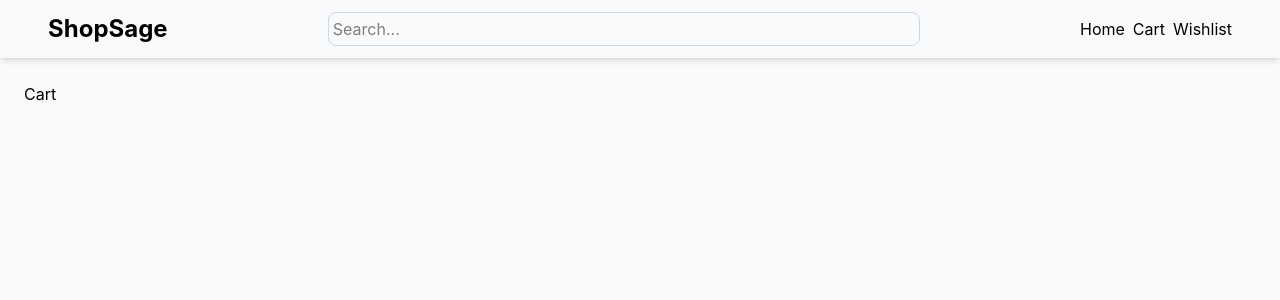
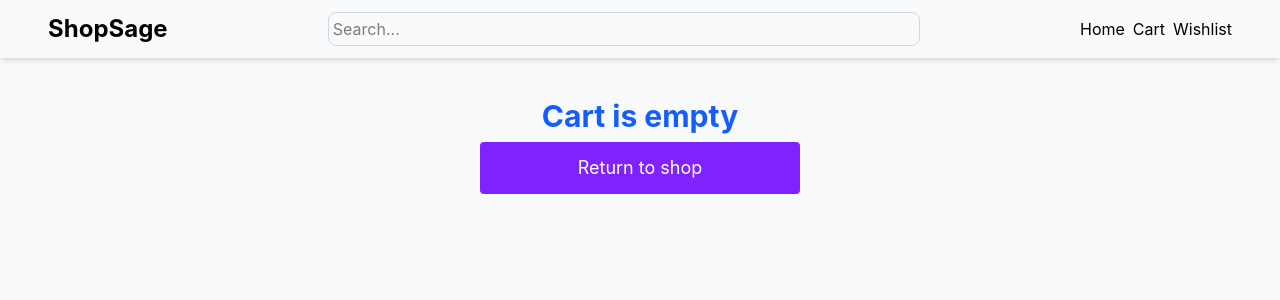
Before and after one commit to AnveshRamelli/shop-sage, a React (Vite) app in the folder shop-sage/: page /cart in a window 1280 px wide. Shown: the top 300 px of the page. Built offline with nearby package versions, Linux system fonts and the light colour scheme.

Commit message:
feat: implemented basic cart page with add and remove product functionality

```diff
--- a/shop-sage/src/App.tsx
+++ b/shop-sage/src/App.tsx
@@ -5,10 +5,11 @@ import { useState } from "react";
 
 const App = () => {
   const [search, setSearch] = useState<string>("");
-  const appRoutes = useRoutes(routes(search));
+  const [cart, setCart] = useState<any>([]);
+  const appRoutes = useRoutes(routes(search, cart, setCart));
   return (
     <>
-      <Navbar setSearch={setSearch} />
+      <Navbar setSearch={setSearch} cartLength={cart.length} />
       <div className="p-6">{appRoutes}</div>
     </>
   );
--- a/shop-sage/src/components/navbar.tsx
+++ b/shop-sage/src/components/navbar.tsx
@@ -1,7 +1,7 @@
 import { Link } from "react-router-dom";
 import Search from "./search";
 
-const Navbar = ({setSearch}:any) => {
+const Navbar = ({setSearch, cartLength}:any) => {
   return (
     <nav className="flex justify-between items-center px-12 py-3 shadow-md ">
       <h1 className="text-2xl font-bold ">ShopSage</h1>
@@ -11,7 +11,7 @@ const Navbar = ({setSearch}:any) => {
           <li>Home</li>
         </Link>
         <Link to="/cart">
-          <li>Cart</li>
+          <li>Cart <span className="font-bold">{cartLength > 0 && cartLength}</span></li>
         </Link>
         <Link to="/wishlist">
           <li>Wishlist</li>
--- a/shop-sage/src/components/product-card.tsx
+++ b/shop-sage/src/components/product-card.tsx
@@ -1,6 +1,6 @@
 import { Link } from "react-router-dom";
 
-const ProductCard = ({ product }: any) => {
+const ProductCard = ({ product, setCart }: any) => {
   return (
     <div className="border border-gray-200 bg-gray-100 rounded-xl p-4 shadow-sm hover:shadow-md transition">
       <Link to={`/product/${product.id}`}>
@@ -22,7 +22,10 @@ const ProductCard = ({ product }: any) => {
       <p className="mt-2 font-medium text-base text-gray-800">
         ₹{product.price}
       </p>
-      <button className="mt-2 bg-primary text-white px-4 py-1.5 w-full rounded text-sm hover:opacity-90 transition">
+      <button
+        className="mt-2 bg-primary text-white px-4 py-1.5 w-full rounded text-sm hover:opacity-90 transition"
+        onClick={() => setCart((prev: any) => [...prev, product])}
+      >
         Add to Cart
       </button>
     </div>
--- a/shop-sage/src/pages/cart.tsx
+++ b/shop-sage/src/pages/cart.tsx
@@ -1,9 +1,40 @@
-const Cart = () => {
+import { Link } from "react-router-dom";
+
+const Cart = ({ cart, setCart }: any) => {
+  if (cart.length === 0)
+    return (
+      <div className="p-4 max-w-2xl mx-auto text-center">
+        <h2 className="text-3xl font-bold text-blue-600">Cart is empty</h2>
+        <Link to={"/"}><button className="mt-2 bg-violet-600 text-white p-3 w-1/2 rounded text-lg hover:opacity-90 transition">Return to shop</button></Link>
+      </div>
+    );
   return (
-    <div>
-      Cart
+    <div className="p-1 border mx-auto max-w-2xl">
+      {cart.map((item: any) => (
+        <div key={item.id} className="grid grid-cols-3 gap-4 items-center">
+          <div>
+            <img src={item.thumbnail} alt={item.title} className="w-24"></img>
+          </div>
+          <div className="flex flex-col justify-center">
+            <p>{item.title}</p>
+            <p>Rs. {item.price}</p>
+          </div>
+          <div className="">
+            <button
+              className="bg-rose-700 hover:bg-rose-600 text-white text-lg font-semibold px-4 py-2 rounded-lg"
+              onClick={() => {
+                setCart((prev: any) =>
+                  prev.filter((product: any) => product.id !== item.id)
+                );
+              }}
+            >
+              Remove
+            </button>
+          </div>
+        </div>
+      ))}
     </div>
-  )
-}
+  );
+};
 
 export default Cart;
--- a/shop-sage/src/pages/product-list.tsx
+++ b/shop-sage/src/pages/product-list.tsx
@@ -2,7 +2,7 @@ import { useEffect, useState } from "react";
 import ProductCard from "../components/product-card";
 import Sidebar from "../components/sidebar";
 
-const ProductList = ({ search }: any) => {
+const ProductList = ({ search, setCart }: any) => {
   const [products, setProducts] = useState([]);
   const [selectedCategory, setSelectedCategory] = useState(null);
   const [loading, setLoading] = useState(false);
@@ -44,7 +44,7 @@ const ProductList = ({ search }: any) => {
       {loading && <h2 className="text-2xl">Loading...</h2>}
       <section className="md:col-span-3 grid grid-cols-1 sm:grid-cols-2 lg:grid-cols-4 gap-6">
         {products.map((product: any) => (
-          <ProductCard key={product.id} product={product} />
+          <ProductCard key={product.id} product={product} setCart={setCart}/>
         ))}
       </section>
     </div>
--- a/shop-sage/src/routes/app-routes.tsx
+++ b/shop-sage/src/routes/app-routes.tsx
@@ -4,10 +4,10 @@ import ProductDetails from "../pages/product-details";
 import Cart from "../pages/cart";
 import Wishlist from "../pages/wishlist";
 
-const routes: any = (search: string) => [
+const routes: any = (search: string, cart:any, setCart:any) => [
   {
     path: "/",
-    element: <ProductList search={search}/>,
+    element: <ProductList search={search} setCart={setCart}/>,
   },
   {
     path: "/product/:id",
@@ -15,7 +15,7 @@ const routes: any = (search: string) => [
   },
   {
     path: "/cart",
-    element: <Cart />,
+    element: <Cart cart={cart} setCart={setCart}/>,
   },
   {
     path: "/wishlist",
```
